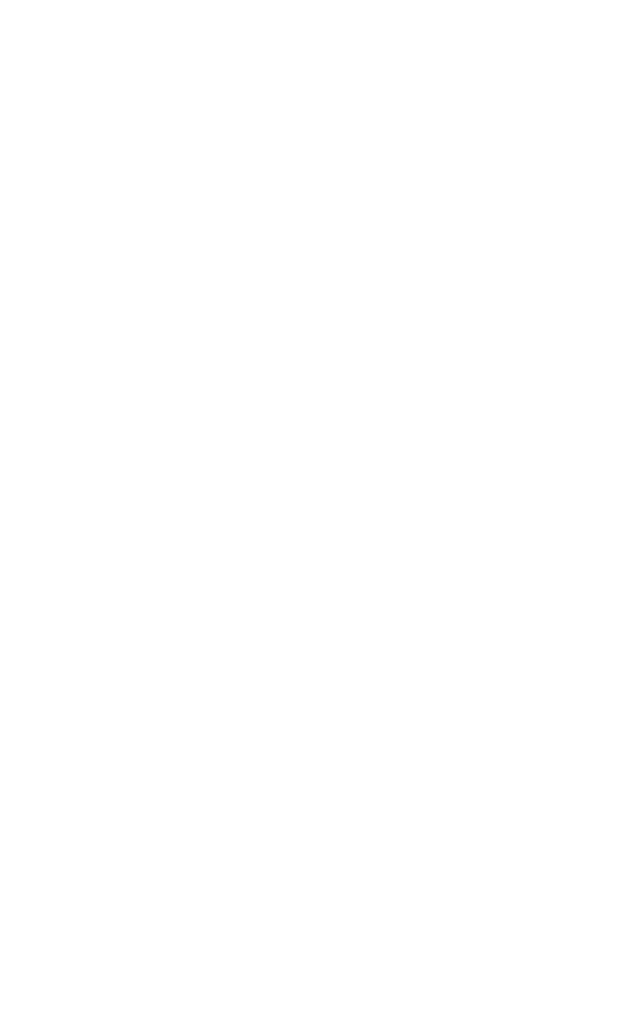
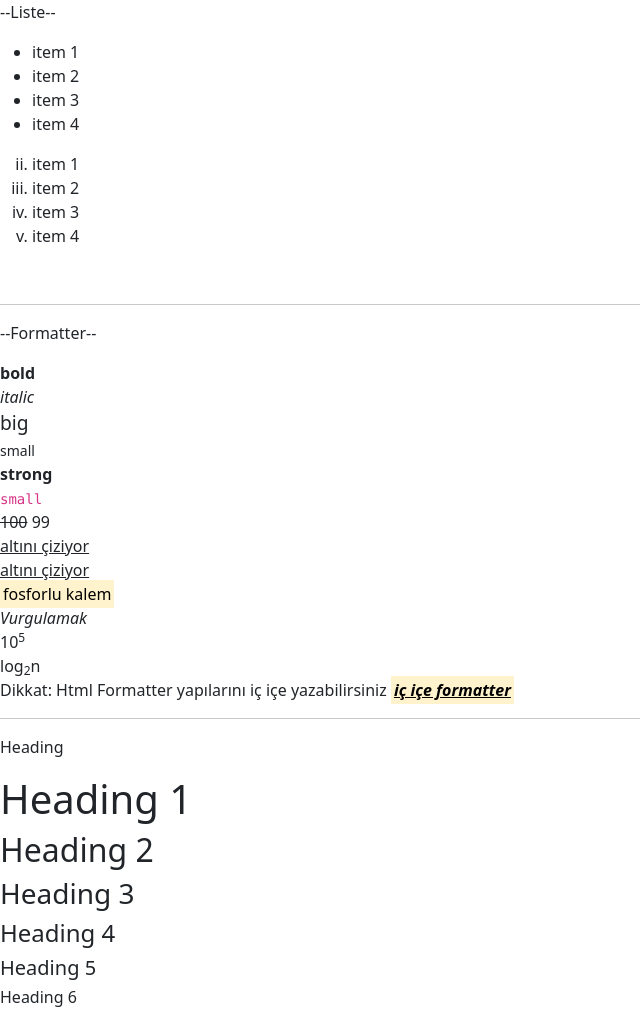
Before and after one commit to omerkulahci99/javakurs, a plain HTML site: page html/_1_.html in a window 1280 px wide. Shown: the whole page, without its empty margins (0-640 px from the left). Before the commit the page ends 800 px from the top, so only its background shows below. Drawn offline with nearby package versions, Linux system fonts and the light colour scheme.

```diff
--- a/html/_1_.html
+++ b/html/_1_.html
@@ -17,6 +17,61 @@
 
 <body>
     <!-- start codes -->
+    <p>--Liste--</p>
+    <!--ul>li{item $}*4 -->
+    <!--ul: unordered List -->
+    <ul>
+        <li>item 1</li>
+        <li>item 2</li>
+        <li>item 3</li>
+        <li>item 4</li>
+    </ul>
+    <ol start="2" type="i">
+        <li>item 1</li>
+        <li>item 2</li>
+        <li>item 3</li>
+        <li>item 4</li>
+    </ol>
+    <br>
+    <hr>
+
+    <p>--Formatter--</p>
+    <b>bold</b> <br />
+    <i>italic</i> <br />
+    <big>big</big> <br />
+    <small>small</small> <br />
+    <strong>strong</strong><br />
+    <code>small</code> <br />
+    <del>100</del> 99<br />
+    <ins>altını çiziyor</ins> <br />
+    <u>altını çiziyor</u><br />
+    <mark>fosforlu kalem</mark> <br />
+    <em>Vurgulamak</em><br />
+    10<sup>5</sup><br />
+    log<sub>2</sub>n<br />
+
+    Dikkat: Html Formatter yapılarını iç içe yazabilirsiniz
+    <mark>
+        <b>
+            <i>
+                <ins>iç içe formatter</ins>
+            </i>
+        </b>
+    </mark>
+
+
+
+    <br>
+    <hr>
+    <p>Heading</p>
+    <!-- h${Heading $}*6 -->
+    <h1>Heading 1</h1>
+    <h2>Heading 2</h2>
+    <h3>Heading 3</h3>
+    <h4>Heading 4</h4>
+    <h5>Heading 5</h5>
+    <h6>Heading 6</h6>
+
 
     <!--  ends codes -->
     <!-- Bootstrap JavaScript Libraries -->
```
